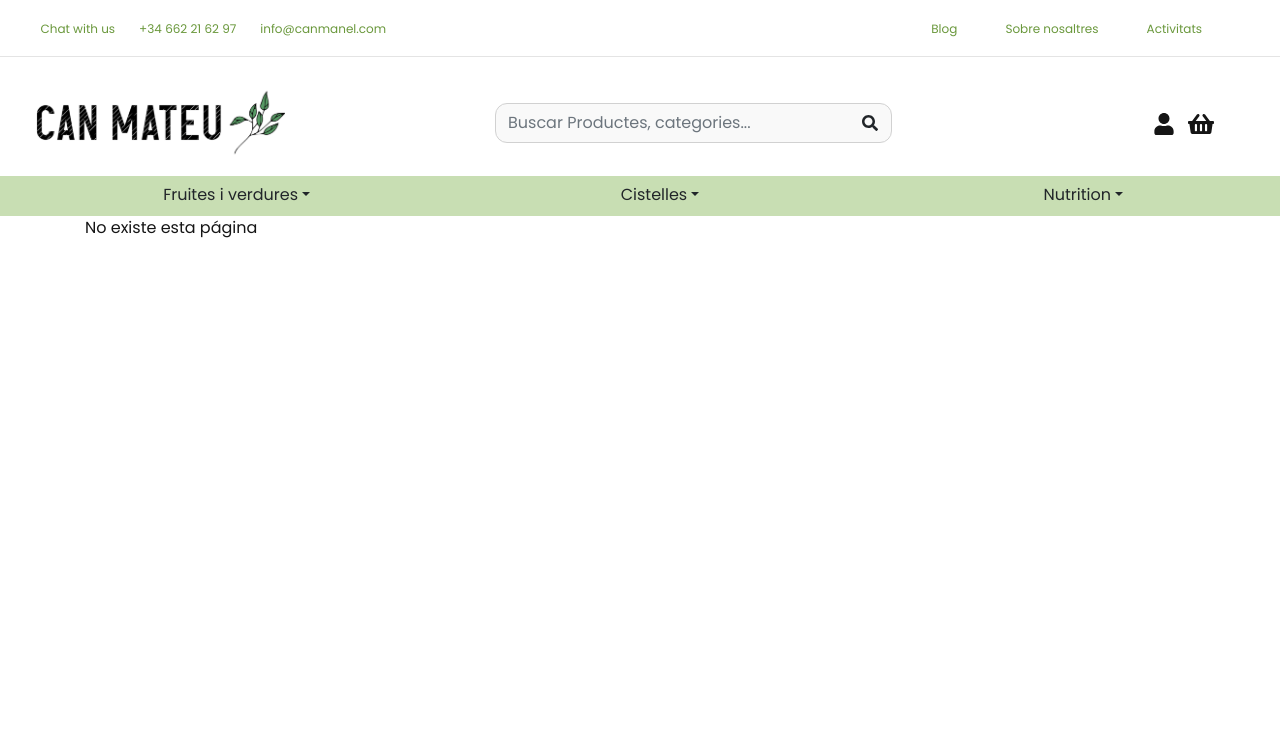
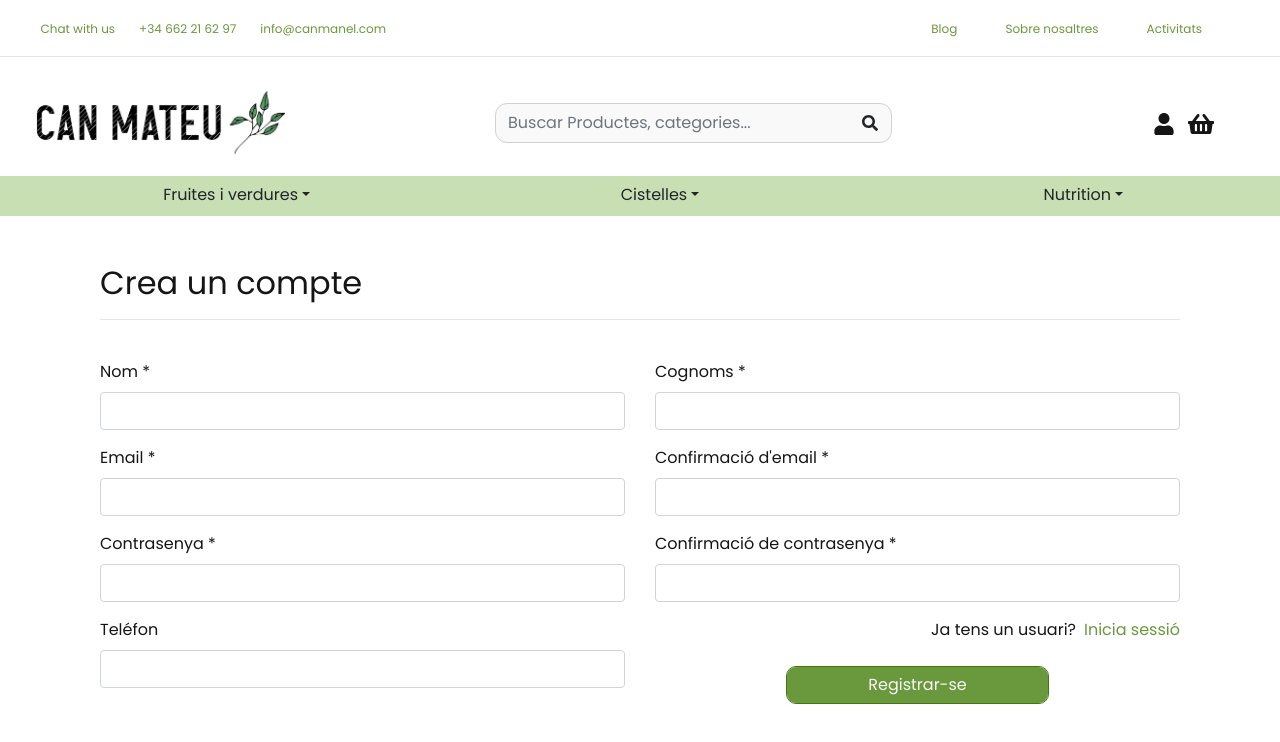
Before and after one commit to SalvadorSC/can-manel-front, a React (Create React App) app: page /registre in a window 1280 px wide. Shown: the top 742 px of the page. Built offline with nearby package versions, Linux system fonts and the light colour scheme.

Commit message:
Unificar idioma: arxius, components, pàgines i rutes en anglès (carpetes mare no deixa)

```diff
--- a/src/App.js
+++ b/src/App.js
@@ -4,10 +4,10 @@ import {
   Redirect,
   BrowserRouter as Router,
 } from "react-router-dom";
-import { Cabecera } from "./componentes/Cabecera/Cabecera";
+import { Header } from "./componentes/Header/Header";
 import { useState, useEffect } from "react";
-import { PaginaPrincipal } from "./paginas/paginaPrincipal/PaginaPrincipal";
-import { PaginaNotFound } from "./paginas/paginaNotFound/PaginaNotFound";
+import { HomePage } from "./paginas/homePage/HomePage";
+import { PageNotFound } from "./paginas/pageNotFound/PageNotFound";
 import { Login } from "./paginas/login/Login";
 import { Register } from "./paginas/register/Register";
 import { ProductList } from "./paginas/productList/ProductList";
@@ -17,29 +17,29 @@ function App() {
   return (
     <>
       <Router>
-        <Cabecera />
+        <Header />
         <div className="container">
           <Switch>
             <Route path="/" exact>
               <Redirect to="/principal" />
             </Route>
             <Route path="/principal" exact>
-              <PaginaPrincipal />
+              <HomePage />
             </Route>
-            <Route path="/iniciar-sesion" exact>
+            <Route path="/iniciar-sessio" exact>
               <Login />
             </Route>
-            <Route path="/registro" exact>
+            <Route path="/registre" exact>
               <Register />
             </Route>
-            <Route path="/product-list" exact>
+            <Route path="/llista-productes" exact>
               <ProductList />
             </Route>
-            <Route path="/Listado" exact>
+            <Route path="/llistat" exact>
               <ShoppingBasket />
             </Route>
             <Route path="**">
-              <PaginaNotFound />
+              <PageNotFound />
             </Route>
           </Switch>
         </div>
--- a/src/componentes/Cabecera/Cabecera.js
+++ b/src/componentes/Header/Header.js
@@ -1,11 +1,11 @@
-import "./Cabecera.css";
+import "./Header.css";
 import logo from "../../assets/logotip-horitzontal.png";
 import { Link } from "react-router-dom";
 import { FaSearch, FaShoppingBasket, FaUser, FaBars } from "react-icons/fa";
 import { Fade as Hamburger } from "hamburger-react";
 import { useState } from "react";
 
-export const Cabecera = (props) => {
+export const Header = (props) => {
   const [Open, setOpen] = useState(false);
   const [magnifierOpen, setMagnifierOpen] = useState(false);
   const magnifier = !!magnifierOpen;
@@ -83,12 +83,12 @@ export const Cabecera = (props) => {
                 className="magnifier-icon"
                 onClick={() => setMagnifierOpen(!magnifierOpen)}
               />
-              <Link className="col-2 icons-navbar" to="./iniciar-sesion">
+              <Link className="col-2 icons-navbar" to="./iniciar-sessio">
                 <FaUser />
               </Link>
               <Link
                 className="col-2 icons-navbar icon-shopping-basket"
-                to="./shoppingBasket"
+                to="./carro-compra"
               >
                 <FaShoppingBasket />
               </Link>
@@ -101,7 +101,7 @@ export const Cabecera = (props) => {
             <ul className="row navbar-nav mr-auto mb-3 mt-lg-0 text-left">
               <li className="col-12 col-lg-2 nav-item">
                 <Link
-                  to="./product-list"
+                  to="./llista-productes"
                   className="drop-down-link nav-link"
                   href="links"
                 >
@@ -147,7 +147,7 @@ export const Cabecera = (props) => {
         <div className="col">
           <ul className="categories-nav-list row justify-content-between align-items-center">
             <li className="dropdown col-4">
-              <Link to="./product-list">
+              <Link to="./llista-productes">
                 <button
                   className="btn dropdown-toggle"
                   type="button"
--- a/src/paginas/paginaPrincipal/PaginaPrincipal.js
+++ b/src/paginas/homePage/HomePage.js
@@ -1,8 +1,8 @@
 import { FaStar, FaArrowRight, FaChevronRight } from "react-icons/fa";
 import { ProductCard } from "../../componentes/ProductCard/ProductCard";
-import "./PaginaPrincipal.css";
+import "./HomePage.css";
 
-export const PaginaPrincipal = () => {
+export const HomePage = () => {
   return (
     <>
       <div className="container">
--- a/src/paginas/paginaNotFound/PaginaNotFound.js
+++ b/src/paginas/pageNotFound/PageNotFound.js
@@ -1,3 +1,3 @@
-export const PaginaNotFound = () => {
+export const PageNotFound = () => {
   return <p>No existe esta página</p>;
 };
--- a/src/paginas/register/Register.js
+++ b/src/paginas/register/Register.js
@@ -93,7 +93,7 @@ export const Register = () => {
                 <div className="col-md-12 col-lg-6">
                   <div className="d-flex justify-content-end mb-3">
                     <span className="mr-2">Ja tens un usuari?</span>
-                    <Link to="./iniciar-sesion">Inicia sessió</Link>
+                    <Link to="./iniciar-sessio">Inicia sessió</Link>
                   </div>
                   <div className="form-group text-center">
                     <button
```
Also changed, not shown: src/componentes/Header/Header.css (renamed from src/componentes/Cabecera/Cabecera.css), src/paginas/homePage/HomePage.css (renamed from src/paginas/paginaPrincipal/PaginaPrincipal.css).
